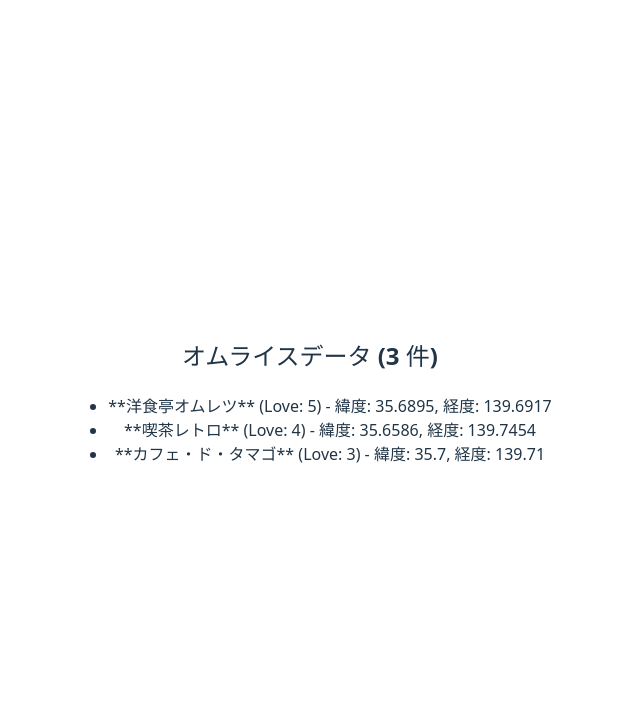
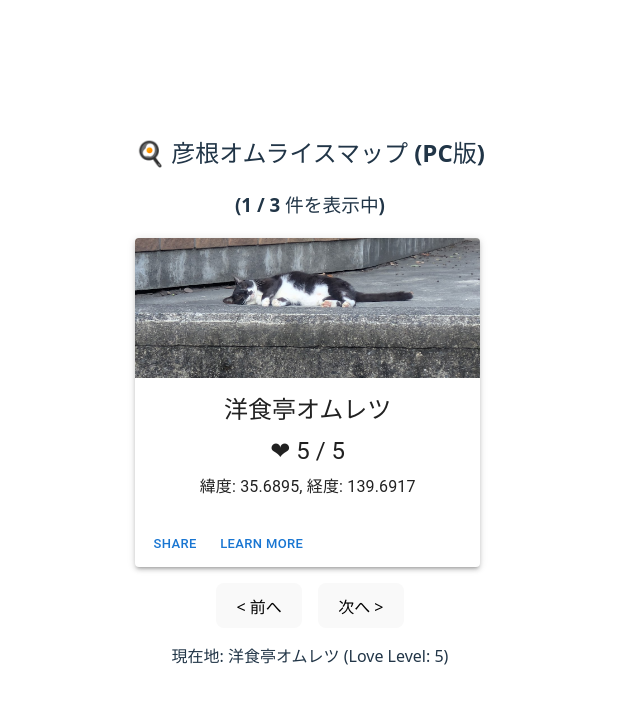
Before and after one commit to niwa-n/Hikone-omurice-map, a React (Vite) app: page / in a window 1280 px wide. Shown: the top 704 px of the page, without its empty margins (330-970 px from the left). Built offline with nearby package versions, Linux system fonts and the light colour scheme.

Commit message:
added card comp and hover

```diff
--- a/package.json
+++ b/package.json
@@ -10,6 +10,9 @@
     "preview": "vite preview"
   },
   "dependencies": {
+    "@emotion/react": "^11.14.0",
+    "@emotion/styled": "^11.14.1",
+    "@mui/material": "^7.3.5",
     "papaparse": "^5.5.3",
     "react": "^19.2.0",
     "react-dom": "^19.2.0"
--- /dev/null
+++ b/src/comp/card.tsx
@@ -0,0 +1,57 @@
+import Card from '@mui/material/Card';
+import CardActions from '@mui/material/CardActions';
+import CardContent from '@mui/material/CardContent';
+import CardMedia from '@mui/material/CardMedia';
+import Button from '@mui/material/Button';
+import Typography from '@mui/material/Typography';
+import type { mapObjProps } from "./map.tsx";
+
+// Propsとして、OmeletteViewerから渡されるshopオブジェクトを受け取る型を定義
+interface CardProps {
+    shop: mapObjProps;
+}
+
+function Cardcomp({ shop }: CardProps) {
+    return (
+        // MUIのCardコンポーネントを使用
+        <Card
+            sx={{
+                maxWidth: 345,
+                boxShadow: 3, // デフォルトの影
+                transition: 'box-shadow 0.3s, transform 0.3s', // 影と移動にアニメーションを適用
+
+                // 💡 ホバー時のスタイル定義
+                '&:hover': {
+                    boxShadow: 10, // 影を強くする
+                    transform: 'translateY(-2px)', // 上に2px浮き上がらせる
+                    cursor: 'pointer', // カーソルをポインターに変更
+                },
+            }}
+        >
+            <CardMedia
+                component="img"
+                sx={{ height: 140 }}
+                image="./public/buchi_cat_for_dev.jpg"
+                title="napping cat"
+                alt={"napping cat"}
+            />
+            <CardContent>
+                <Typography gutterBottom variant="h5" component="div">
+                    {shop.name}
+                </Typography>
+                <Typography gutterBottom variant="h5" component="div">
+                    ❤ {shop.loveLevel} / 5
+                </Typography>
+                <Typography gutterBottom variant="body1" component="div">
+                    緯度: {shop.place_x}, 経度: {shop.place_y}
+                </Typography>
+            </CardContent>
+            <CardActions>
+                <Button size="small">Share</Button>
+                <Button size="small">Learn More</Button>
+            </CardActions>
+        </Card>
+    );
+}
+
+export default Cardcomp;
--- a/src/comp/map.tsx
+++ b/src/comp/map.tsx
@@ -1,6 +1,12 @@
-import { useEffect, useState } from "react";
+import { useEffect, useState, useCallback } from "react";
 import papaparse, { type ParseResult } from "papaparse";
+import Cardcomp from "./card";
+import { Stack } from "@mui/material";
 
+// ===========================================
+// 🎨 1. データ型定義 (このファイルに統合)
+// ===========================================
+// CSVの各行（オムライスの店舗データ）の型を定義
 interface mapObjProps {
     name: string;
     place_x: number;
@@ -8,33 +14,44 @@ interface mapObjProps {
     imgPath: string;
     loveLevel: number;
 }
+// ===========================================
 
-function MapComponent() {
-    // 既存の会話で決めた正しいパスに修正
+
+function OmeletteViewer() {
+    // CSVファイルパス
     const targetCsvPath = "/public/data/map.csv";
 
-    // データ本体を保持するためのStateを型付きで定義
     const [mapData, setMapData] = useState<mapObjProps[]>([]);
     const [loading, setLoading] = useState<boolean>(true);
 
-    // setCount はデータ本体の長さに置き換え、mapData.length を参照するようにするのが自然です
+    // カルーセル制御用のState
+    const [currentIndex, setCurrentIndex] = useState(0);
 
+    // --- 2. カード切り替えロジック (循環ナビゲーション) ---
+    const navigate = useCallback((direction: 'next' | 'prev') => {
+        const total = mapData.length;
+        if (total === 0) return;
+
+        setCurrentIndex(prevIndex => {
+            if (direction === 'next') {
+                return (prevIndex + 1) % total;
+            } else {
+                return (prevIndex - 1 + total) % total;
+            }
+        });
+    }, [mapData.length]);
+
+
+    // --- 3. データ読み込みロジック (副作用) ---
     useEffect(() => {
         papaparse.parse<mapObjProps>(targetCsvPath, {
             download: true,
             header: true,
-            dynamicTyping: true, // place_x, place_y, loveLevelを数値として読み込む
-
-            // completeコールバックの results に ParseResult<T> 型を使用
+            dynamicTyping: true,
             complete: (results: ParseResult<mapObjProps>) => {
-                console.log("パース結果:", results.data);
-
-                // データ本体とメタデータをログに出力
                 if (results.errors.length) {
                     console.error("CSVパース中にエラーが発生しました:", results.errors);
                 }
-
-                // データの型を保証し、Stateに保存
                 setMapData(results.data);
                 setLoading(false);
             },
@@ -45,23 +62,52 @@ function MapComponent() {
         });
     }, []);
 
+
+    // --- 4. レンダリング部分 ---
+    if (loading) {
+        return <p>データを読み込み中...</p>;
+    }
+
+    if (mapData.length === 0) {
+        return <p>オムライスデータが見つかりませんでした。</p>;
+    }
+
+    const currentShop = mapData[currentIndex];
+
     return (
-        <div>
-            <h2>オムライスデータ ({mapData.length} 件)</h2>
-            {loading ? (
-                <p>データを読み込み中...</p>
-            ) : (
-                // データをリスト表示する部分をここに実装
-                <ul>
-                    {mapData.map((item, index) => (
-                        <li key={index}>
-                            **{item.name}** (Love: {item.loveLevel}) - 緯度: {item.place_x}, 経度: {item.place_y}
-                        </li>
-                    ))}
-                </ul>
-            )}
+        <div className="viewer-container">
+            <h2>🍳 彦根オムライスマップ (PC版)</h2>
+            <h3>({currentIndex + 1} / {mapData.length} 件を表示中)</h3>
+
+            <div className="card-carousel">
+                {/* 現在のカード */}
+                <Cardcomp shop={currentShop} />
+
+                <Stack direction="row" spacing={2} sx={{ marginTop: 2, marginBottom: 2 }} justifyContent="center">
+                    {/* PREVボタン */}
+                    <button
+                        onClick={() => navigate('prev')}
+                        className="nav-button prev"
+                    >
+                        &lt; 前へ
+                    </button>
+
+                    {/* NEXTボタン */}
+                    <button
+                        onClick={() => navigate('next')}
+                        className="nav-button next"
+                    >
+                        次へ &gt;
+                    </button>
+                </Stack>
+            </div>
+
+            <p className="debug-info">
+                現在地: {currentShop.name} (Love Level: {currentShop.loveLevel})
+            </p>
         </div>
     );
 }
 
-export default MapComponent;
+export default OmeletteViewer;
+export type { mapObjProps };
```
Also changed, not shown: public/buchi_cat_for_dev.jpg (added), 1 other file (tests, documents, lock files or other folders).
